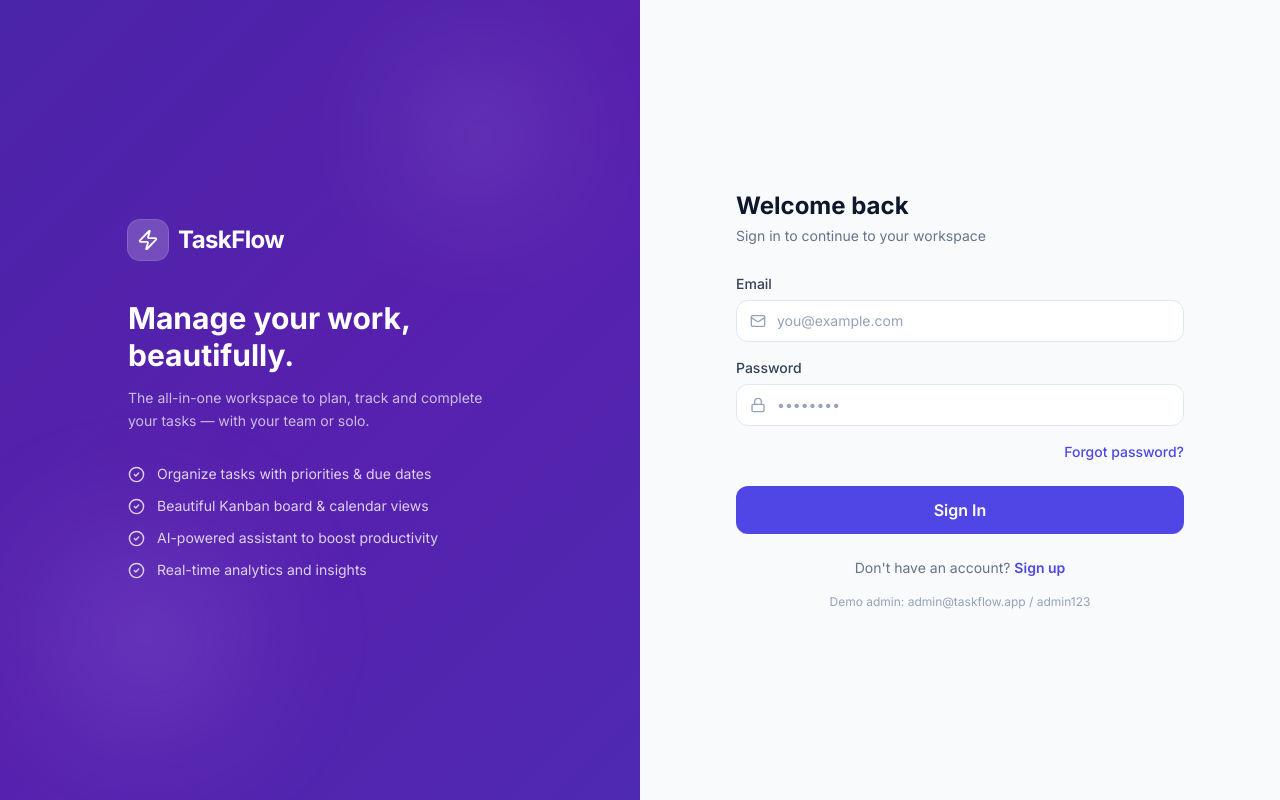
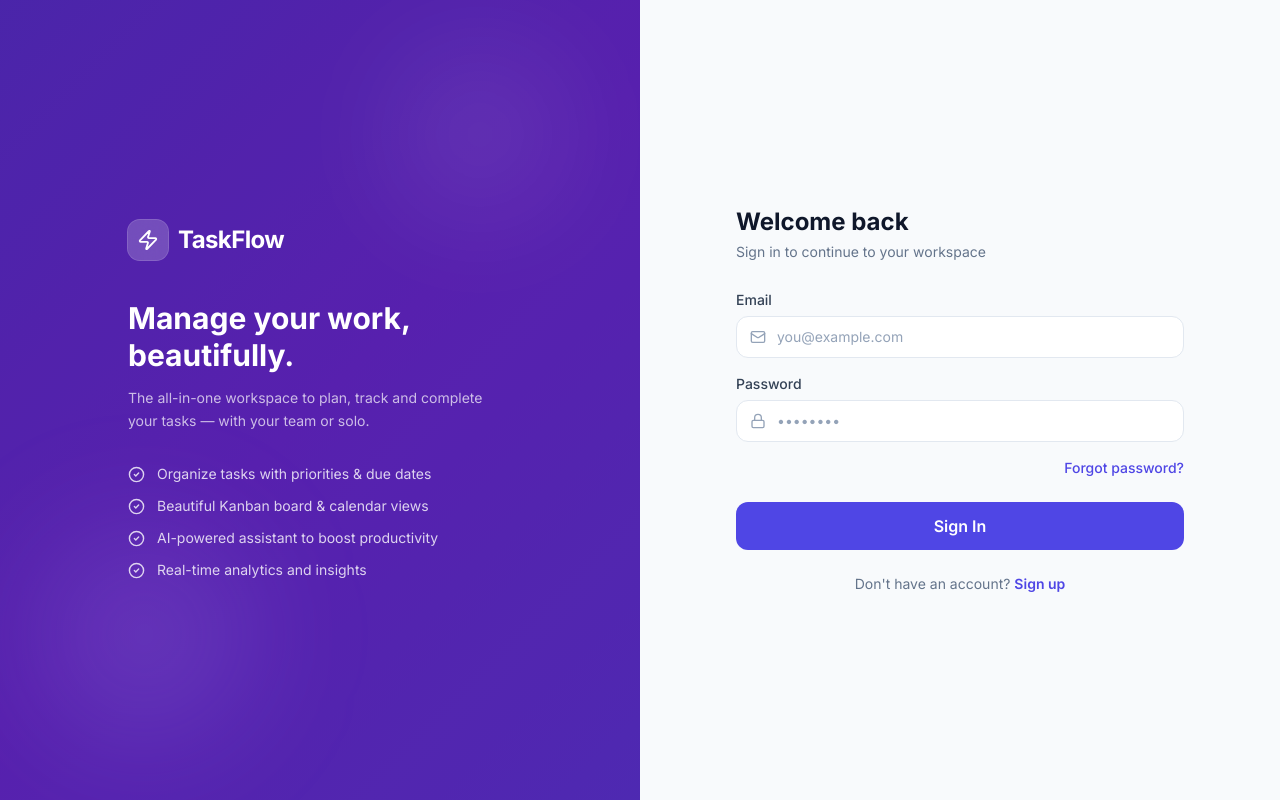
Before and after one commit to mzb000/task-management-system, a React (Vite) app in the folder frontend/: page /login in a window 1280 px wide. Built offline with nearby package versions, Linux system fonts and the light colour scheme.

Commit message:
fix: remove hardcoded demo credentials from login page

```diff
--- a/frontend/src/pages/Login.jsx
+++ b/frontend/src/pages/Login.jsx
@@ -57,9 +57,6 @@ export default function Login() {
           Sign up
         </Link>
       </p>
-      <p className="text-center text-xs text-slate-400 mt-4">
-        Demo admin: admin@taskflow.app / admin123
-      </p>
     </AuthShell>
   )
 }
```
